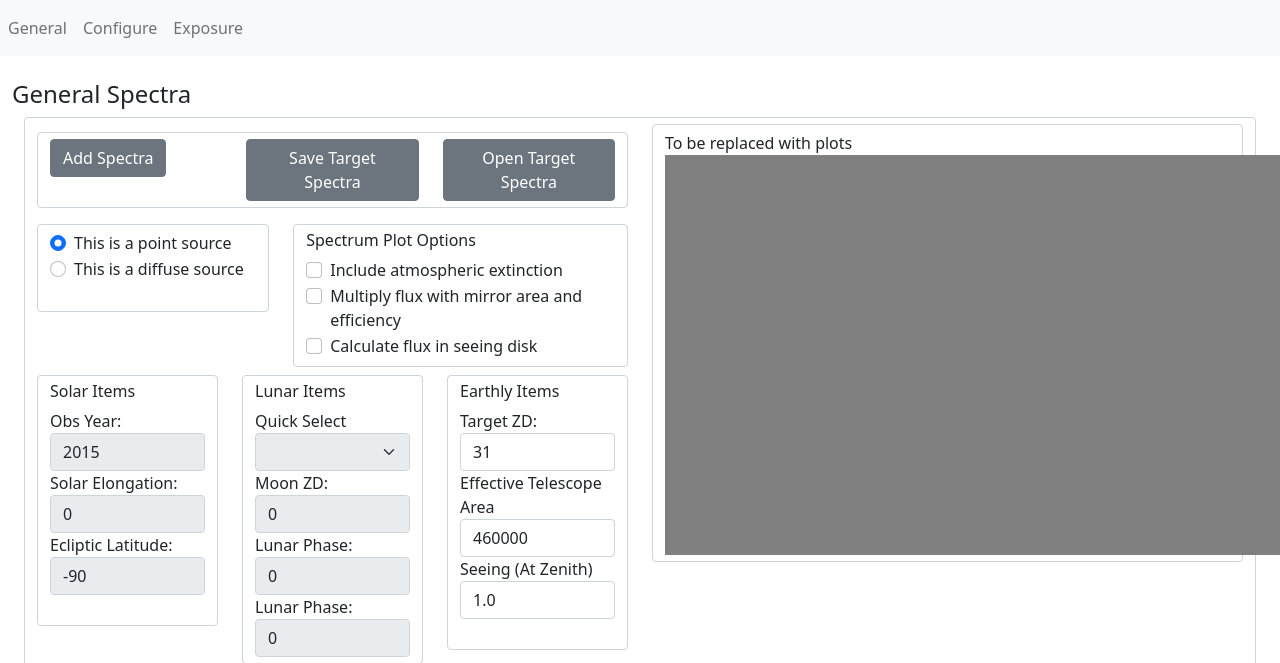
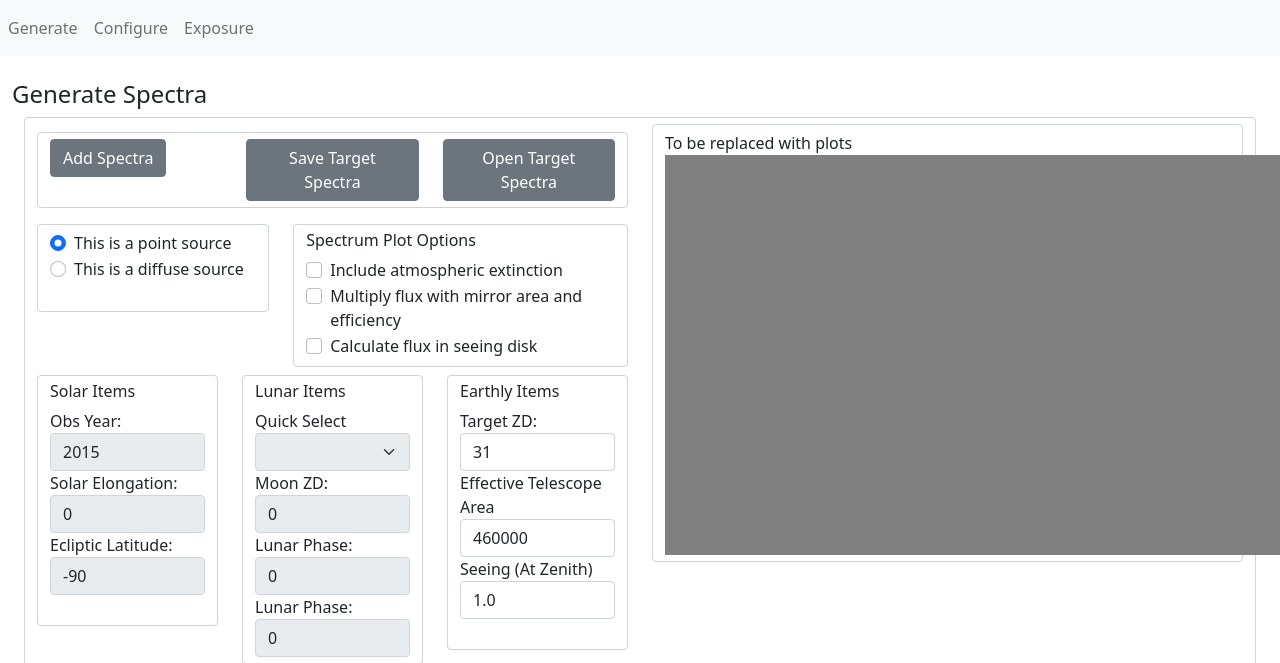
Before and after one commit to saltastroops/nir-simulator, a Flask app: page / in a window 1280 px wide; the page is wider, and only the part inside the window is pictured. Shown: the top 663 px of that part. Run offline with Flask 3, Linux system fonts and the light colour scheme; lists and menus that the app fills with data are empty; some libraries are stand-ins or nearby versions.

Commit message:
rename general to generate

```diff
--- a/app/__init__.py
+++ b/app/__init__.py
@@ -11,8 +11,8 @@ tabs = Blueprint('/', __name__)
 
 
 @tabs.route('/')
-def general():
-    return render_template('general.html')
+def generate():
+    return render_template('generate.html')
 
 
 @tabs.route('/configure')
--- a/app/templates/base.html
+++ b/app/templates/base.html
@@ -16,8 +16,8 @@
             </button>
             <div class="collapse navbar-collapse" id="navbarNav">
                 <ul class="navbar-nav">
-                    <li class="nav-item  {% if active_tab == 'general' %}active{% endif %}">
-                        <a class="nav-link" href="{{ url_for('.general') }}">General</a>
+                    <li class="nav-item  {% if active_tab == 'generate' %}active{% endif %}">
+                        <a class="nav-link" href="{{ url_for('.generate') }}">Generate</a>
                     </li>
                     <li class="nav-item  {% if active_tab == 'configure' %}active{% endif %}">
                         <a class="nav-link" href="{{ url_for('.configure') }}">Configure</a>
--- a/app/templates/exposure.html
+++ b/app/templates/exposure.html
@@ -1,7 +1,7 @@
 {% extends 'base.html' %}
 
 {% block content %}
-<h4>Makae An Exposure</h4>
+<h4>Make An Exposure</h4>
 <script src="{{ url_for('static', filename='exposure.js') }}"></script>
 <div class="container">
     <div class="form-control">
--- a/app/templates/general.html
+++ b/app/templates/generate.html
@@ -1,7 +1,7 @@
 {% extends 'base.html' %}
 
 {% block content %}
-<h4>General Spectra</h4>
+<h4>Generate Spectra</h4>
 <div class="container">
     <div class="form-control">
         <div class="row">
@@ -9,7 +9,6 @@
                 <div class="row">
                     <div class="col-md-12">
                         <div class="row mt-2">
-
                                 <div class="col-md-12">
                                     <div class="form-control">
                                     <div class="row">
@@ -33,12 +32,12 @@
                                         <input
                                                 class="form-check-input"
                                                 type="radio"
-                                                name="general-source-type"
-                                                id="general-point-source"
+                                                name="generate-source-type"
+                                                id="generate-point-source"
                                                 value="point-source"
                                                 checked
                                         >
-                                        <label class="form-check-label" for="general-point-source">
+                                        <label class="form-check-label" for="generate-point-source">
                                             This is a point source
                                         </label>
                                     </div>
@@ -46,11 +45,11 @@
                                         <input
                                                 class="form-check-input"
                                                 type="radio"
-                                                name="general-source-type"
-                                                id="general-defused-source"
+                                                name="generate-source-type"
+                                                id="generate-defused-source"
                                                 value="defused-source"
                                         >
-                                        <label class="form-check-label" for="general-defused-source">
+                                        <label class="form-check-label" for="generate-defused-source">
                                             This is a diffuse source
                                         </label>
                                     </div>
@@ -192,4 +191,4 @@
 
 {% endblock %}
 
-{% block active_tab %}general{% endblock %}
+{% block active_tab %}generate{% endblock %}
```
